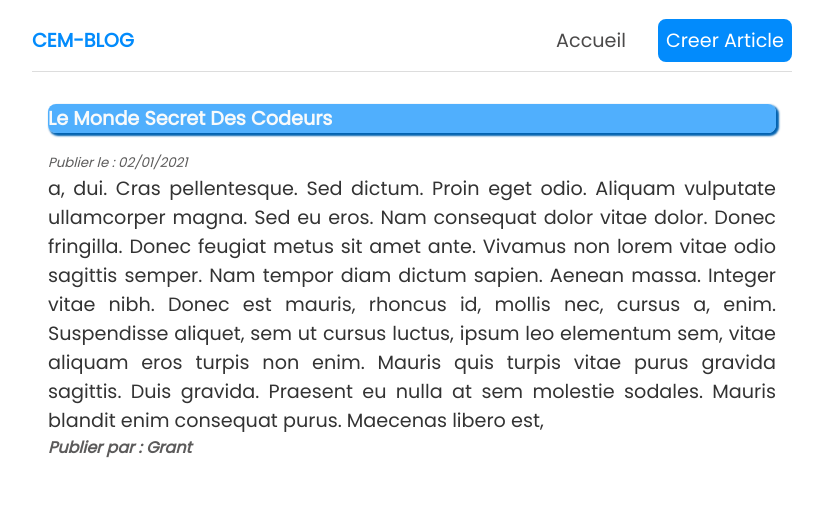
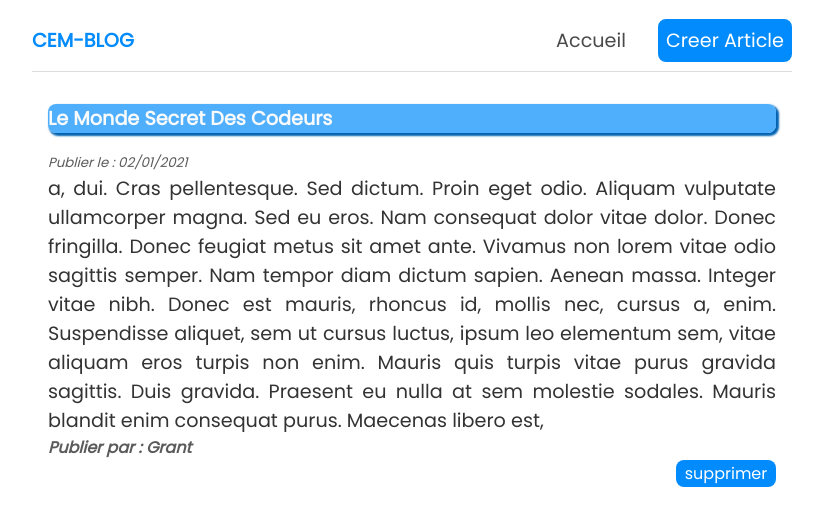
Before and after one commit to cem-sucu/Blog, a React (Create React App) app: page /blogs/1 in a window 1280 px wide. Shown: the top 526 px of the page, without its empty margins (228-1051 px from the left). Built offline with nearby package versions, Linux system fonts and the light colour scheme; data requests are answered from the project's data file.

Commit message:
delete button + css form

```diff
--- a/data/db.json
+++ b/data/db.json
@@ -20,6 +20,13 @@
       "body": "La saga star wars continue ..",
       "date": "2022-07-0919:30:39.062Z",
       "id": 3
+    },
+    {
+      "title": "L'attaque des Titans",
+      "author": "Duplex",
+      "body": "Un monde très hostile, remplis de géant dangereux",
+      "date": "2022-07-0920:23:14.620Z",
+      "id": 4
     }
   ]
 }
--- a/src/BlogDetail.js
+++ b/src/BlogDetail.js
@@ -1,5 +1,5 @@
 import React from "react";
-import { useParams } from "react-router";
+import { useParams, useHistory } from "react-router-dom";
 import useRecuperation from "./useRecuperation";
 import "./index.css";
 
@@ -10,6 +10,14 @@ const BlogDetail = () => {
         isLoading,
         error,
     } = useRecuperation("http://localhost:8000/blogs/" + id);
+    const history = useHistory;
+
+    const HandleDelete = () => {
+        fetch("http://localhost:8000/blogs/" + id, {
+            methode: "DELETE",
+        }).then(() => {});
+        history.push("/");
+    };
 
     return (
         <div className="detail-blog">
@@ -23,6 +31,9 @@ const BlogDetail = () => {
                     <small className="blog-publication-date">{`Publier le : ${blog.date}`}</small>
                     <p className="blog-body">{blog.body}</p>
                     <p className="blog-author">{`Publier par : ${blog.author}`}</p>
+                    <button className="delete" onClick={HandleDelete}>
+                        supprimer
+                    </button>
                 </div>
             )}
         </div>
--- a/src/index.css
+++ b/src/index.css
@@ -42,8 +42,9 @@
 
 .liens li a:hover {
   color: #028bfc;
-  color: #128acf;
-  color: black;
+  font-weight: bold;
+  /* color: #128acf;
+  color: black; */
 
 }
 
@@ -133,6 +134,19 @@
 
 }
 
+.delete {
+  cursor: pointer;
+  float: right;
+  cursor: pointer;
+  float: right;
+  background: #028bfc;
+  color: #fff;
+  /* padding: 0.1rem; */
+  border-radius: 0.5rem;
+  border: none;
+  width: 100px;
+  font-size: 1rem;
+}
 
 /* form style */
 
```
